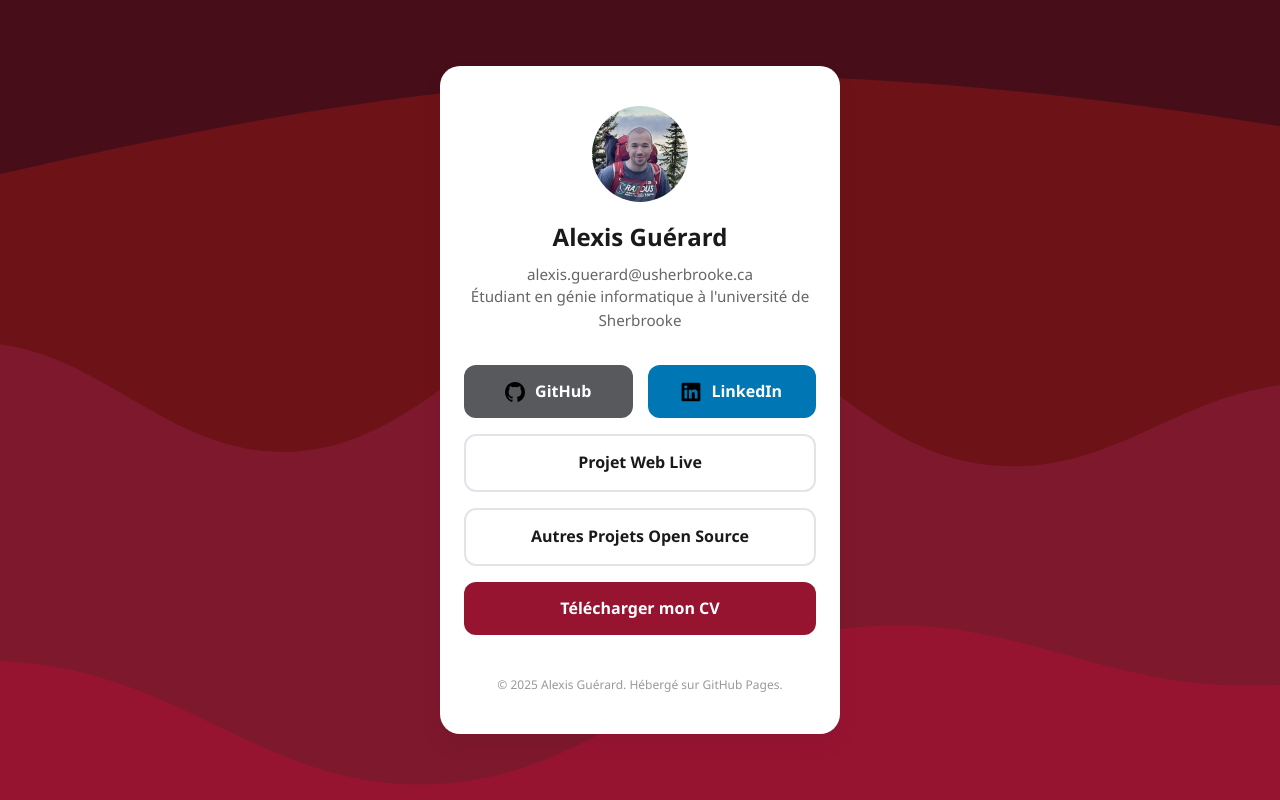
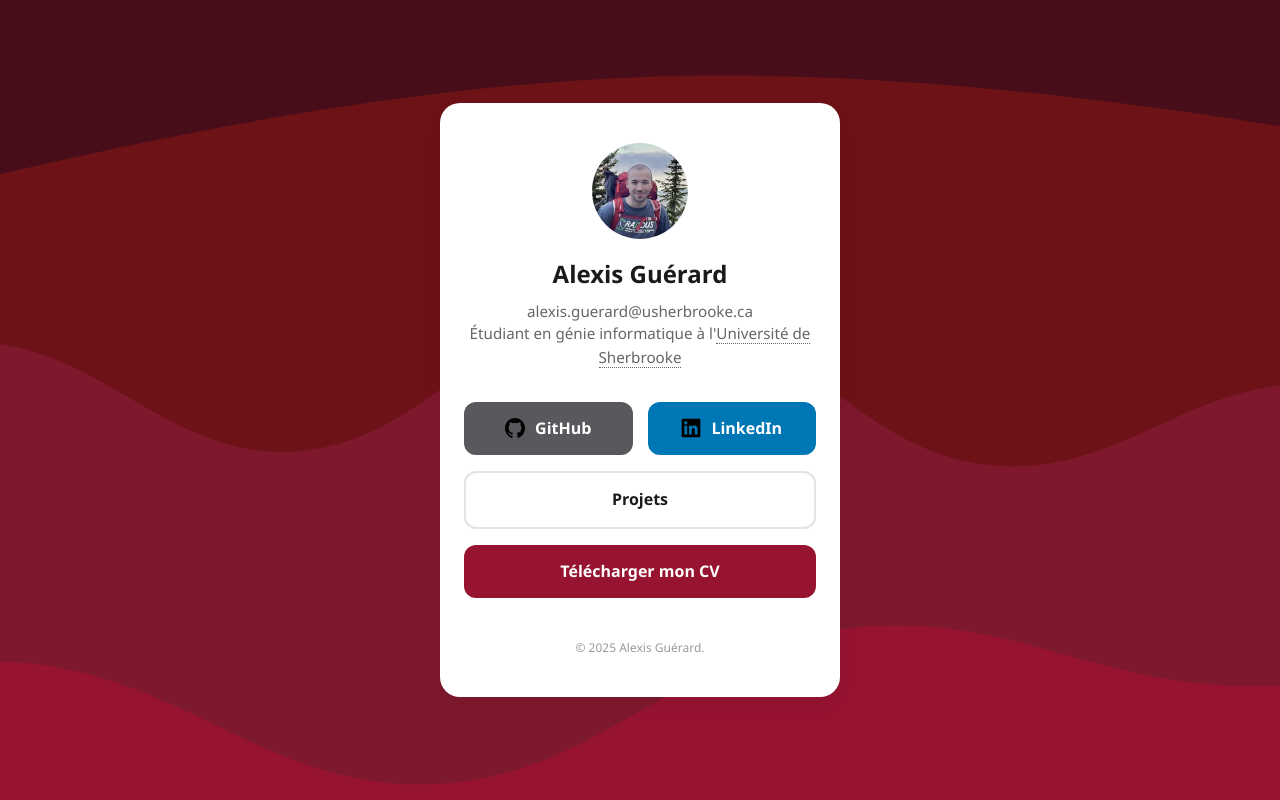
Before and after one commit to AlexLeQc/alexleqc.github.io, a plain HTML site: page index.html in a window 1280 px wide. Drawn offline with Linux system fonts and the light colour scheme.

Commit message:
prettier

```diff
--- a/index.html
+++ b/index.html
@@ -3,11 +3,12 @@
   <head>
     <meta charset="UTF-8" />
     <meta name="viewport" content="width=device-width, initial-scale=1.0" />
-    <title>Mes Liens | Alexis Guérard</title>
+    <title>Alexis Guérard</title>
     <meta
       name="description"
       content="Liens professionnels et projets de Alexis Guérard"
     />
+    <link rel="icon" type="image/svg+xml" href="assets/icons/grape.svg" />
     <link rel="stylesheet" href="style.css" />
   </head>
   <body>
@@ -28,7 +29,12 @@
           alexis.guerard@usherbrooke.ca
         </button>
         <p class="bio">
-          Étudiant en génie informatique à l'université de Sherbrooke
+          Étudiant en génie informatique à l'<a
+            href="https://www.usherbrooke.ca/genie"
+            target="_blank"
+            rel="noopener noreferrer"
+            >Université de Sherbrooke</a
+          >
         </p>
       </header>
 
@@ -49,15 +55,14 @@
             LinkedIn
           </a>
         </div>
-        <a href="#" class="btn lien-secondaire">Projet Web Live</a>
-        <a href="#" class="btn lien-secondaire">Autres Projets Open Source</a>
+        <a href="/pages/projet.html" class="btn lien-secondaire">Projets</a>
         <a href="assets/CV_AlexisGuerard_2026.pdf" class="btn lien-cv" download
           >Télécharger mon CV</a
         >
       </nav>
 
       <footer>
-        <p>&copy; 2025 Alexis Guérard. Hébergé sur GitHub Pages.</p>
+        <p>&copy; 2025 Alexis Guérard.</p>
       </footer>
     </main>
     <script src="js/clipboard.js"></script>
--- a/style.css
+++ b/style.css
@@ -21,6 +21,11 @@
   padding: 0;
 }
 
+html,
+body {
+  height: 100%;
+}
+
 body {
   font-family: var(--font-family);
   background-color: var(--bg-color);
@@ -30,7 +35,7 @@ body {
   background-attachment: fixed;
   color: var(--text-main);
   line-height: 1.6;
-  min-height: 100vh;
+  min-height: 100%;
   display: flex;
   justify-content: center;
   align-items: center;
@@ -71,6 +76,18 @@ h1 {
 .bio {
   color: var(--text-muted);
   font-size: 0.95rem;
+}
+
+.bio a {
+  color: var(--text-muted);
+  text-decoration: none;
+  border-bottom: 1px dotted var(--text-muted);
+  transition: color 0.2s, border-color 0.2s;
+}
+
+.bio a:hover {
+  color: var(--text-main);
+  border-bottom: 1px solid var(--text-main);
 }
 
 /* --- Liens & Boutons --- */
```
Also changed, not shown: pages/projet.html (added, +46 -0 lines), assets/icons/grape.svg (added).
